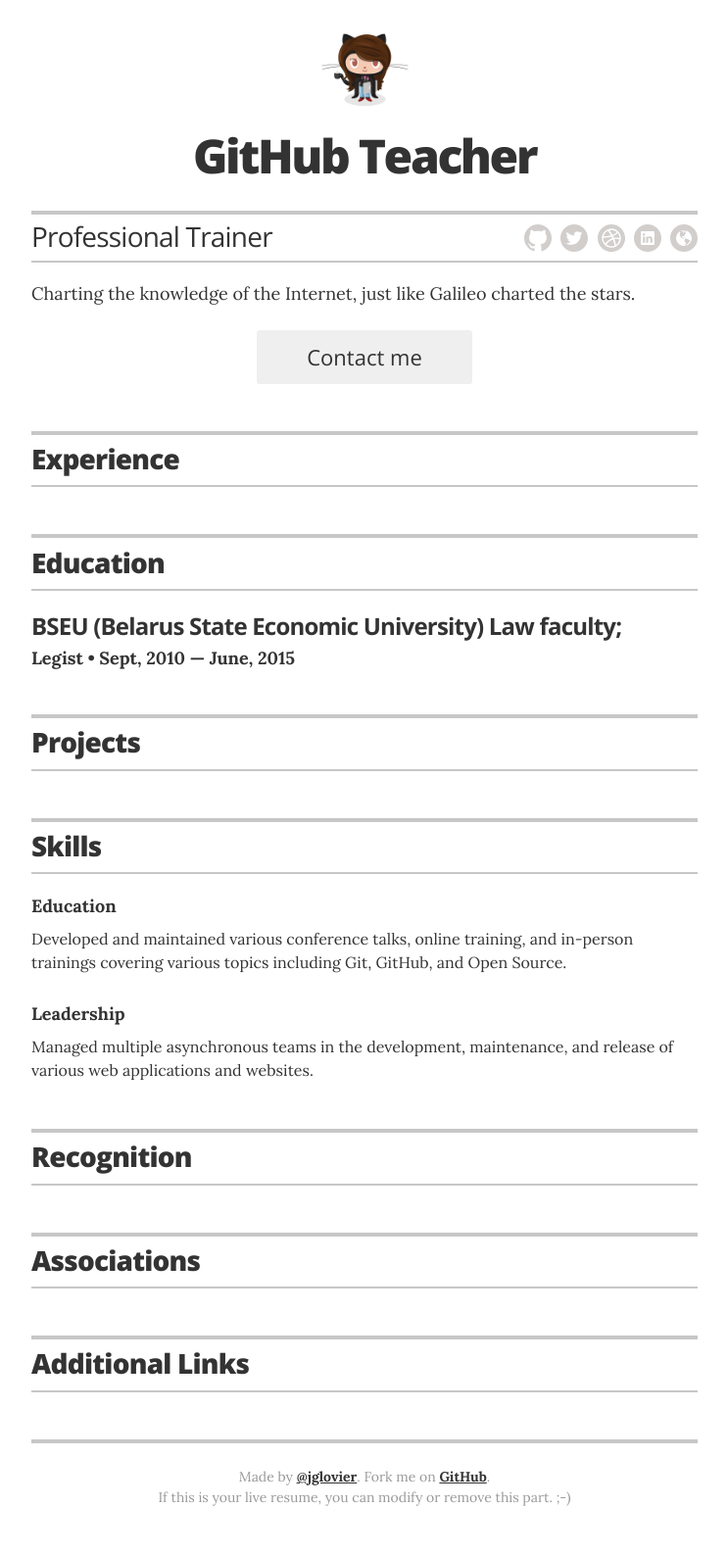
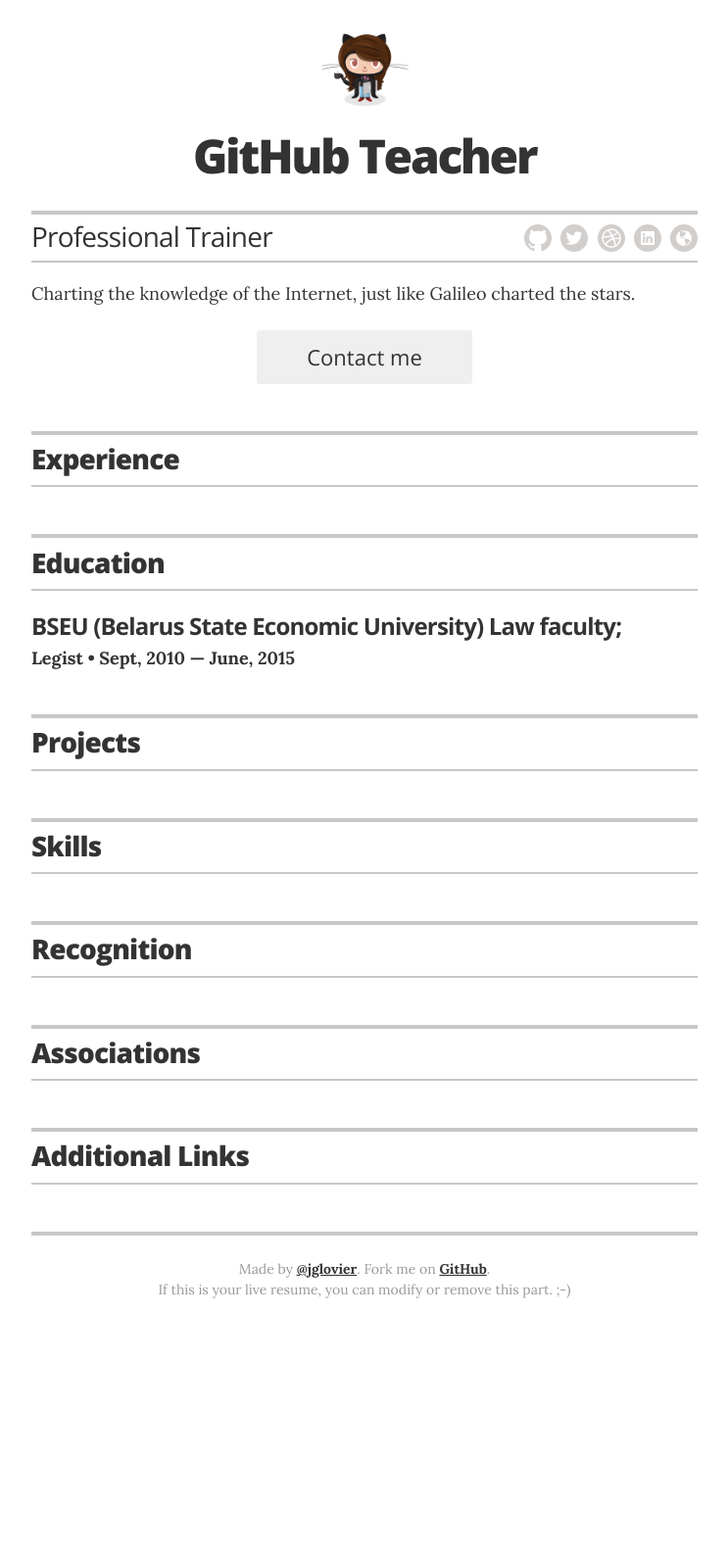
Before and after one commit to AleshaKolesnikov/aleshakolesnikov.github.io, a Jekyll site: the page built from index.html, in a window 1280 px wide. Shown: the whole page at 98% size, without its empty margins (268-1011 px from the left). Built offline with Jekyll 4.4.1, drawn with Linux system fonts in a browser that asks for light colours; after the commit the page ends 1375 px from its top, so only the background shows below that.

Commit message:
Update skills.yml

```diff
--- a/_data/skills.yml
+++ b/_data/skills.yml
@@ -1,9 +1 @@
 # Skills
-
-# Education
-- skill: Education
-  description: Developed and maintained various conference talks, online training, and in-person trainings covering various topics including Git, GitHub, and Open Source.
-
-# Leadership
-- skill: Leadership
-  description: Managed multiple asynchronous teams in the development, maintenance, and release of various web applications and websites.
```
